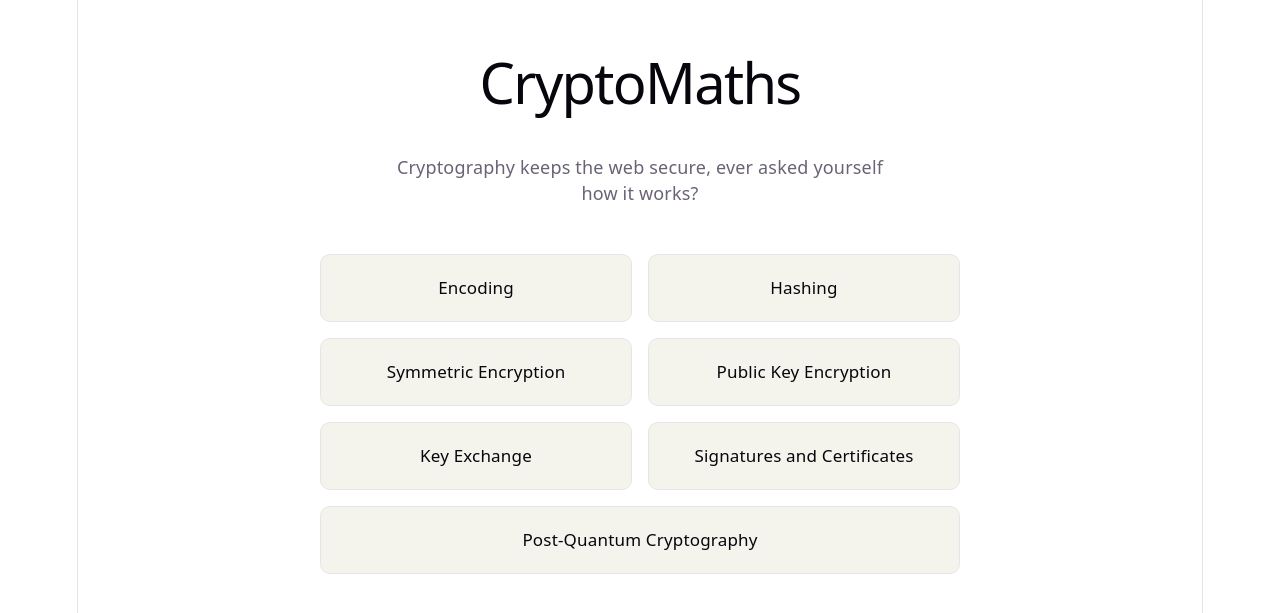
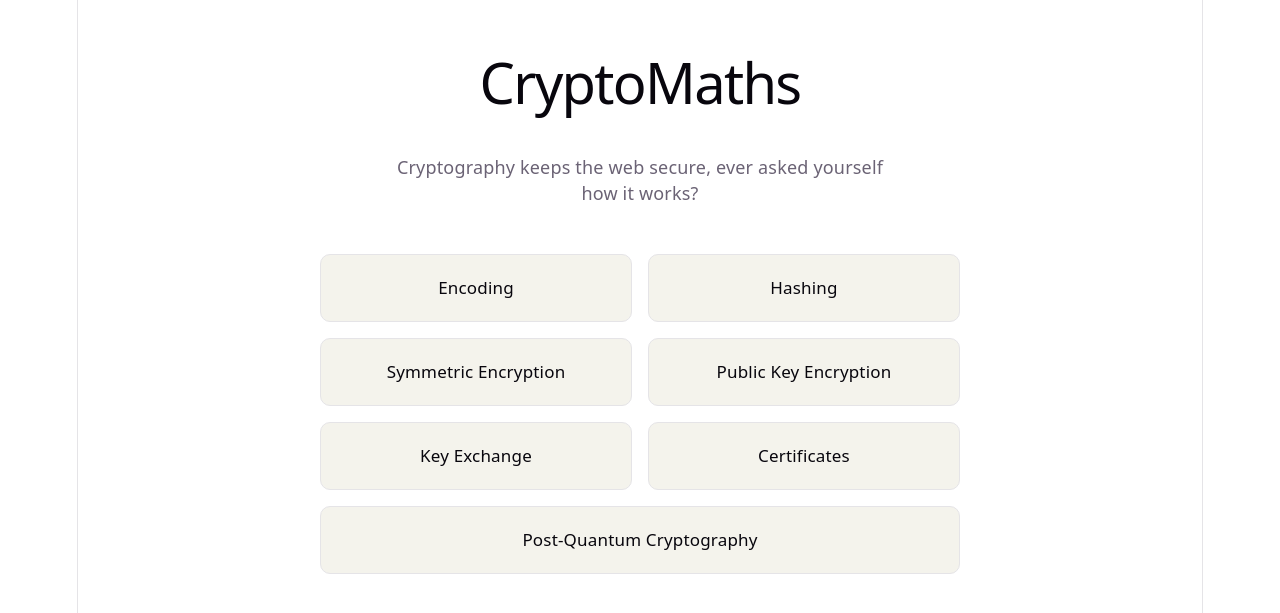
Before and after one commit to gillo7/CryptoMaths, a React (Vite) app in the folder frontend/: page / in a window 1280 px wide. Shown: the part 103-716 px from the top of the page. Built offline with nearby package versions, Linux system fonts and the light colour scheme.

Commit message:
Rename "Signatures and Certificates" to just "Certificates"
Slug changes from signatures-and-certificates to certificates too - no
routes or deep links depended on the old one yet, still a placeholder
page. Updated the plain-text mention in the Hashing lesson and the
README to match.

```diff
--- a/frontend/src/pages/Hashing.tsx
+++ b/frontend/src/pages/Hashing.tsx
@@ -23,7 +23,7 @@ function Hashing() {
           technique to get the same hash. Changing a single character
           changes the hash completely. This is why passwords are kept in
           hashes form, no mathematical way to reverse find it. Hashes are
-          also fundamental to Signatures and Certificates.
+          also fundamental to Certificates.
         </p>
 
         <HashExplorer />
--- a/frontend/src/topics.ts
+++ b/frontend/src/topics.ts
@@ -9,6 +9,6 @@ export const topics: Topic[] = [
   { slug: 'symmetric-encryption', name: 'Symmetric Encryption' },
   { slug: 'public-key-encryption', name: 'Public Key Encryption' },
   { slug: 'key-exchange', name: 'Key Exchange' },
-  { slug: 'signatures-and-certificates', name: 'Signatures and Certificates' },
+  { slug: 'certificates', name: 'Certificates' },
   { slug: 'post-quantum-cryptography', name: 'Post-Quantum Cryptography' },
 ]
```
Also changed, not shown: 1 other file (tests, documents, lock files or other folders).
